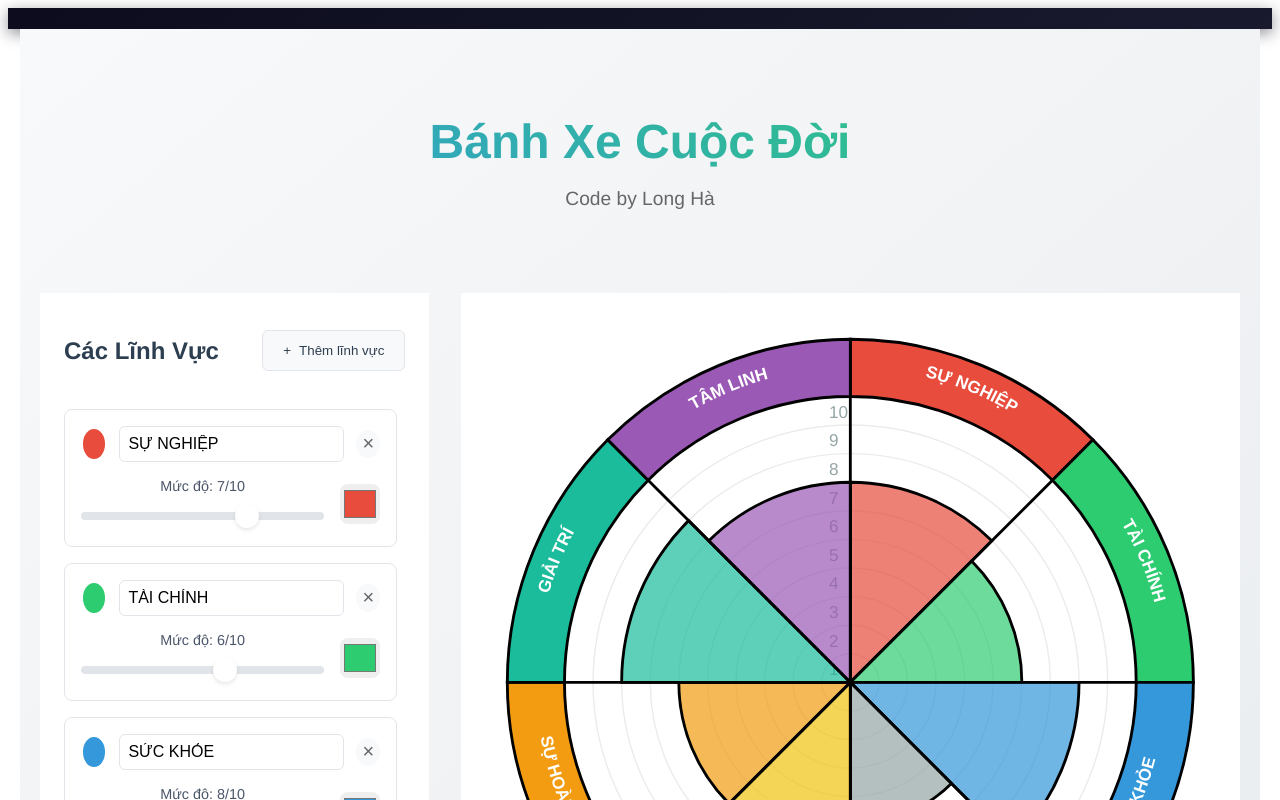
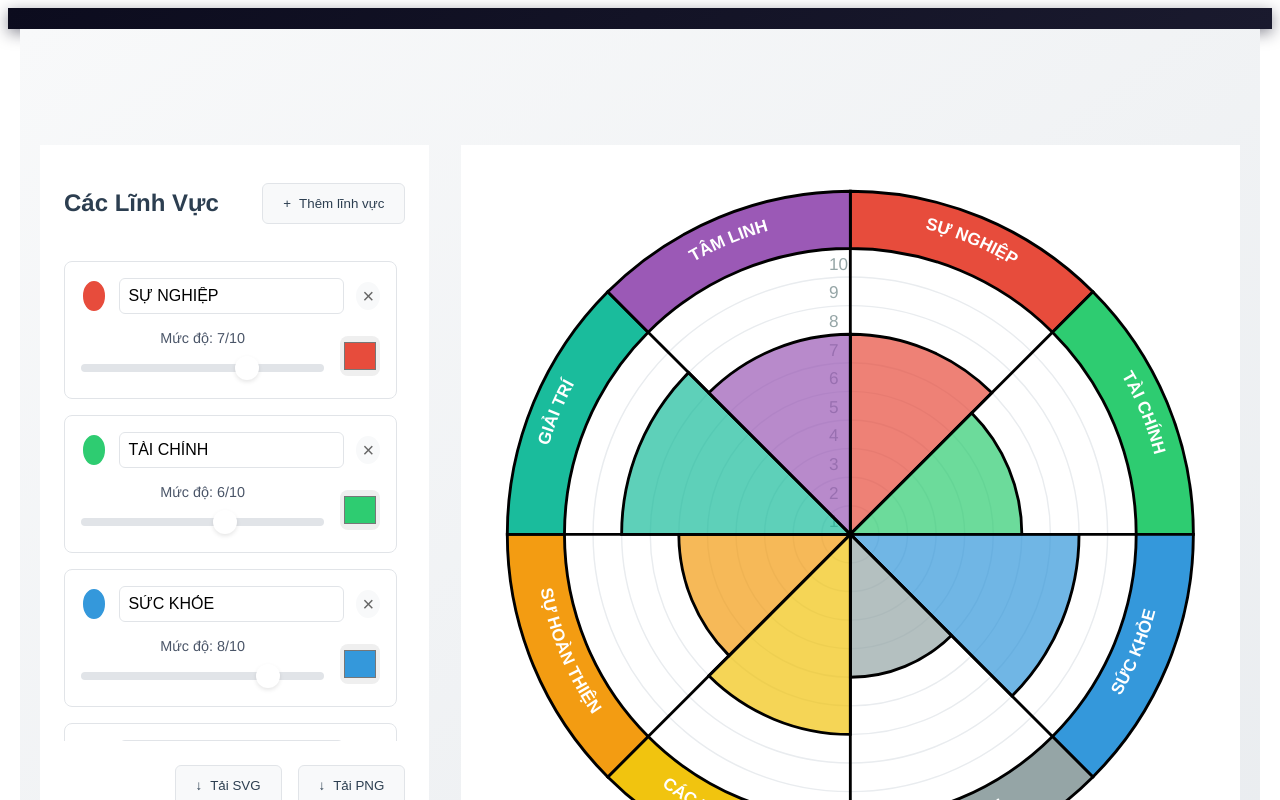
Before and after one commit to longhangoc/vue, a Vue app: page / in a window 1280 px wide. Shown: the top 800 px of the page. Built offline with nearby package versions, Linux system fonts and the light colour scheme.

Commit message:
Update HelloWorld.vue

```diff
--- a/src/components/HelloWorld.vue
+++ b/src/components/HelloWorld.vue
@@ -1,8 +1,7 @@
 <template>
   <div class="life-wheel-container">
     <header class="wheel-header">
-      <h1 class="text-gradient">Bánh Xe Cuộc Đời</h1>
-      <p class="header-description">Code by Long Hà</p>
+
     </header>
 
     <div class="content">
```
